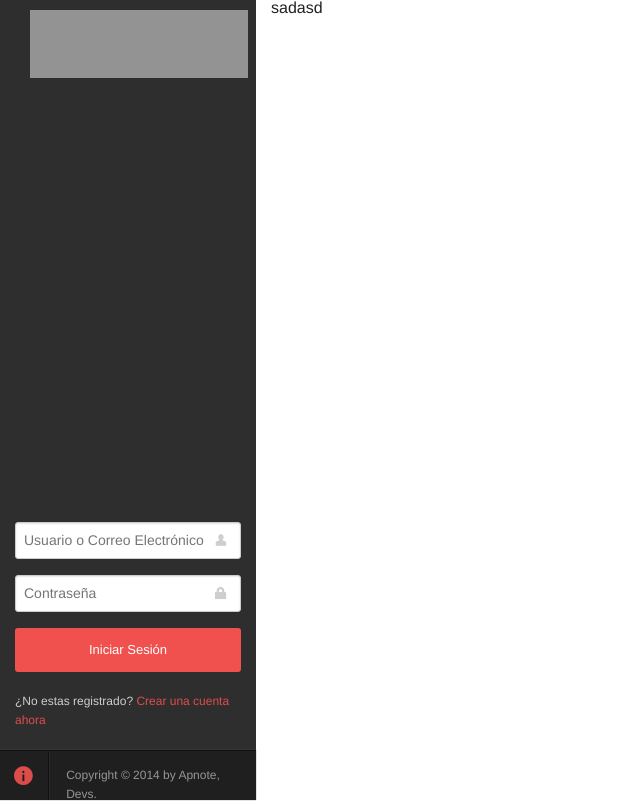
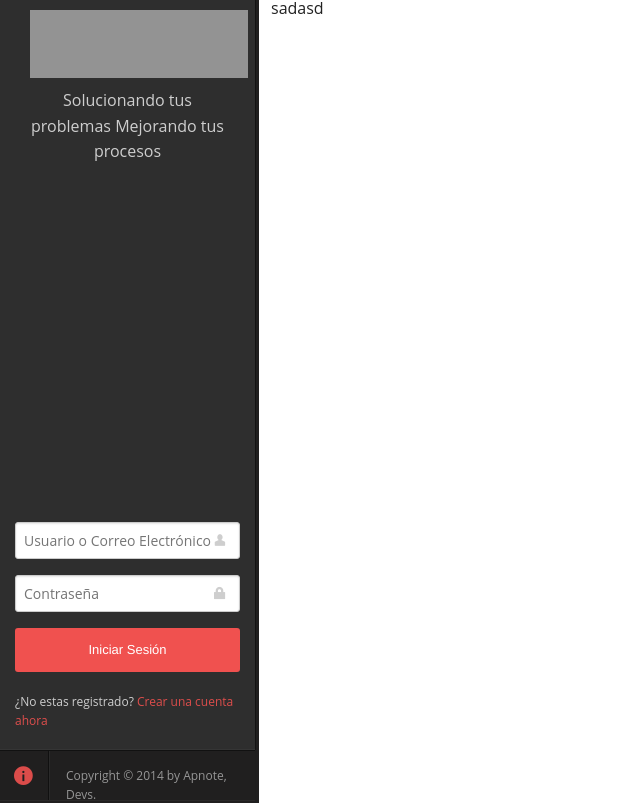
Before and after one commit to gitter-badger/webapnote, a CodeIgniter app: page / in a window 1280 px wide. Shown: the whole page, without its empty margins (0-640 px from the left). Run offline with CodeIgniter, Linux system fonts and the light colour scheme; grey boxes are pictures that could not be loaded.

Commit message:
Agregado font-family Open Sans

```diff
--- a/application/views/welcome.php
+++ b/application/views/welcome.php
@@ -6,6 +6,11 @@
 				<div class="row">
 					<div class="large-10 column">
 						<a href="#" class="app-logotype">Apnote</a>
+					</div>
+				</div>
+				<div class="row">
+					<div class="large-10 column">
+						<p class="text-center">Solucionando tus problemas Mejorando tus procesos</p>
 					</div>
 				</div>
 				<div class="row app-form-main">
--- a/assets/css/app.css
+++ b/assets/css/app.css
@@ -4,9 +4,16 @@
  * Frameworks: CodeIgniter y Foundation;
  */
 
+@import url(http://fonts.googleapis.com/css?family=Open+Sans:300italic, 400italic, 600italic, 700italic, 400, 700, 600, 300);
+
 /*************************************
 	Add Custom Styles for Foundation
 **************************************/
+body {
+	font-family: "Open Sans", "Helvetica", sans-serif !important;
+	font-weight: 400 !important;
+}
+
 .row {
 	position: relative !important;
 }
@@ -32,6 +39,8 @@ a:hover {
 	background: #2E2E2E;
 	padding-top: 10px;
 	color: #CECECE;
+	border-right: 1px solid rgb(19, 19, 19);
+	box-shadow: 0 0 0 3px rgb(32, 31, 31);
 }
 
 .app-content-main {
```
